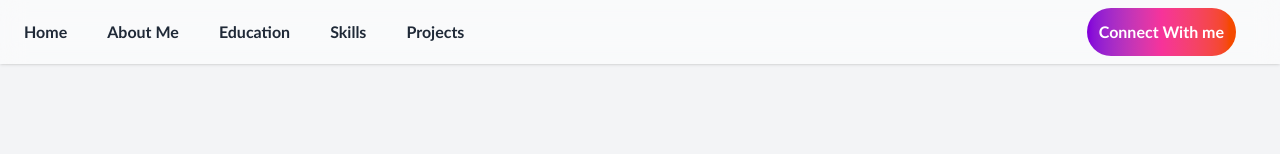
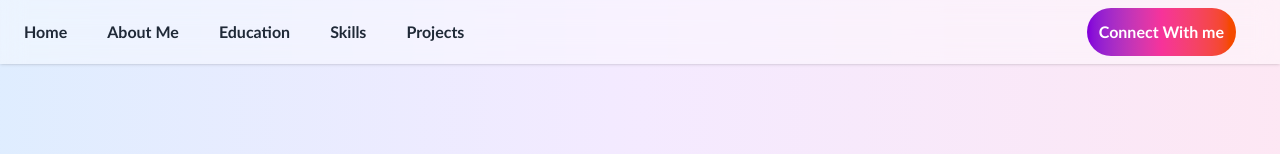
Before and after one commit to omkarhole05/omkar-portfolio, a React (Vite) app in the folder frontend/: page / in a window 1280 px wide. Shown: the top 154 px of the page. Built offline with nearby package versions, Linux system fonts and the light colour scheme; grey boxes are pictures that could not be loaded.

Commit message:
`Refactor CSS gradients and backdrop blur effects in various components`

```diff
--- a/frontend/components/ConnectMe.jsx
+++ b/frontend/components/ConnectMe.jsx
@@ -77,7 +77,7 @@ return (
         </div>
 
         {/* Right Column */}
-        <div className="md:w-1/2 bg-gradient-to-r from-blue-200/50 via-purple-200/50 to-pink-200/50 backdrop-blur-lg p-8 md:p-12 flex flex-col items-center justify-center gap-6">
+        <div className="md:w-1/2     backdrop-blur-lg p-8 md:p-12 flex flex-col items-center justify-center gap-6">
             <h3 className="text-2xl font-semibold mb-4">Connect With Me</h3>
                 <p className="text-gray-700 text-center mb-6">
                     I’m open to collaborations, projects, and opportunities. Reach out
--- a/frontend/components/Navbar.jsx
+++ b/frontend/components/Navbar.jsx
@@ -4,7 +4,7 @@ import AnchorLink from "react-anchor-link-smooth-scroll";
 function Navbar() {
   return (
     <>
-      <div className="fixed top-0 left-0 w-full shadow-sm z-50 bg-white/50 backdrop-blur-md">
+      <div className="fixed top-0 left-0 w-full shadow-sm z-50 bg-white/40 backdrop-blur-md">
         <div className="flex justify-between items-center md:my-2 my-4 px-6 w-full">
           <div className="flex md:gap-10 gap-9 font-semibold">
             <div className=" cursor-pointer hover:scale-110 transition duration-300">
--- a/frontend/src/index.css
+++ b/frontend/src/index.css
@@ -4,8 +4,14 @@
 body{
 
     height:100vh;
-    /* width:min-content; */
-    background: #f3f4f6;
+    background: linear-gradient(
+  to right,
+  rgba(191, 219, 254, 0.5),  /* blue-200/50 */
+  rgba(233, 213, 255, 0.5),  /* purple-200/50 */
+  rgba(251, 207, 232, 0.5)   /* pink-200/50 */
+);
+
+    /* background: #f3f4f6; */
     color: #1f2937;
     font-family:'Trebuchet MS', 'Lucida Sans Unicode', 'Lucida Grande', 'Lucida Sans', Arial, sans-serif;
 }
```
